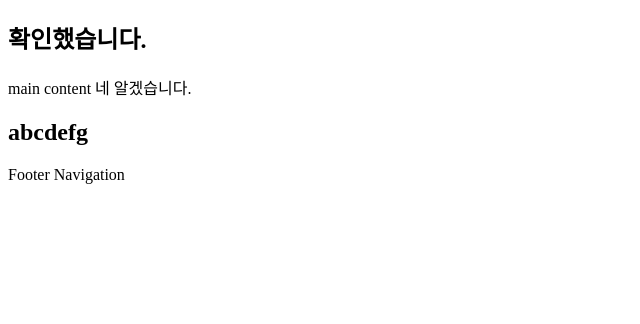
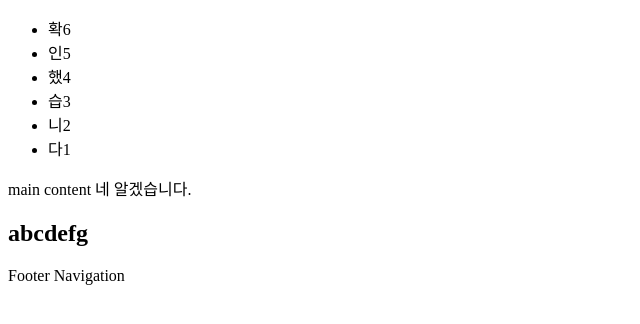
Before and after one commit to msh0108/company-project-1, a plain HTML site: page index.html in a window 1280 px wide. Shown: the whole page, without its empty margins (0-640 px from the left). Drawn offline with Linux system fonts and the light colour scheme.

Commit message:
nav 수정

```diff
--- a/index.html
+++ b/index.html
@@ -8,7 +8,14 @@
 </head>
 <body>
     <nav>
-        <h1>확인했습니다.</h1>
+        <ul class="nav-list">
+            <li class="item">확6</li>
+            <li class="item">인5</li>
+            <li class="item">했4</li>
+            <li class="item">습3</li>
+            <li class="item">니2</li>
+            <li class="item">다1</li>
+        </ul>
     </nav>
     <section class="main">
         main content
```
